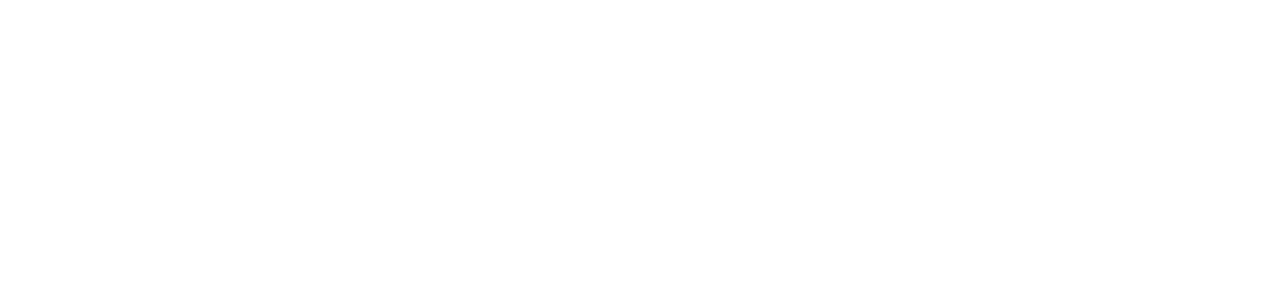
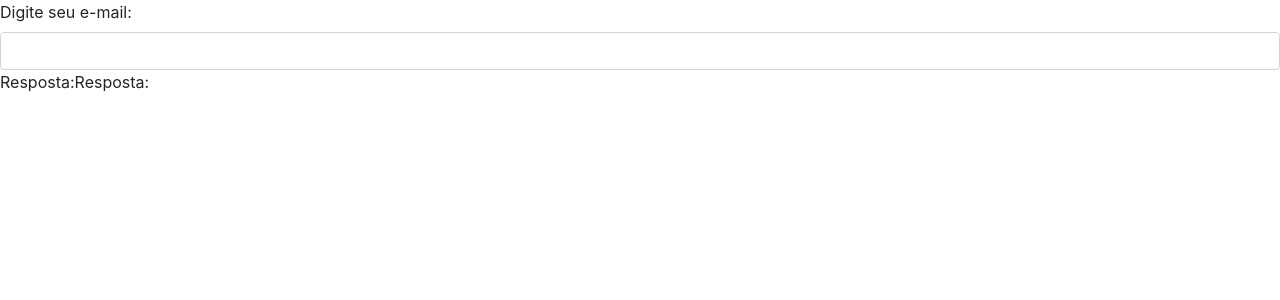
Before and after one commit to mateusvilione/imuno-front, an Angular app: page /login in a window 1280 px wide. Before the commit this address led to /. Shown: the top 300 px of the page. Built offline with nearby package versions, Linux system fonts and the light colour scheme.

Commit message:
Criação da page login cliente

```diff
--- a/src/app/app-routing.module.ts
+++ b/src/app/app-routing.module.ts
@@ -1,7 +1,12 @@
+import { LoginClienteComponent } from './pages/login-cliente/login-cliente.component';
 import { NgModule } from '@angular/core';
 import { Routes, RouterModule } from '@angular/router';
 
-const routes: Routes = [];
+const routes: Routes = [
+  {
+    path: 'login', component: LoginClienteComponent
+  }
+];
 
 @NgModule({
   imports: [RouterModule.forRoot(routes)],
--- /dev/null
+++ b/src/app/pages/login-cliente/login-cliente.component.html
@@ -0,0 +1,15 @@
+<app-label-text
+  idCampo="email" textoLabel="Digite seu e-mail:"
+></app-label-text>
+
+<app-input-text
+  idCampo="email" tipoCampo="email"
+>
+</app-input-text>
+
+<app-label-text
+  idCampo="respoemail" textoLabel="Resposta:"
+></app-label-text>
+<app-label-text
+  idCampo="respoemail" textoLabel="Resposta:"
+></app-label-text>
--- /dev/null
+++ b/src/app/pages/login-cliente/login-cliente.component.ts
@@ -0,0 +1,15 @@
+import { Component, OnInit } from '@angular/core';
+
+@Component({
+  selector: 'app-login-cliente',
+  templateUrl: './login-cliente.component.html',
+  styleUrls: ['./login-cliente.component.css']
+})
+export class LoginClienteComponent implements OnInit {
+
+  constructor() { }
+
+  ngOnInit(): void {
+  }
+
+}
```
Also changed, not shown: src/app/app.module.ts (+7 -1 lines), src/app/pages/login-cliente/login-cliente.component.css (added).
